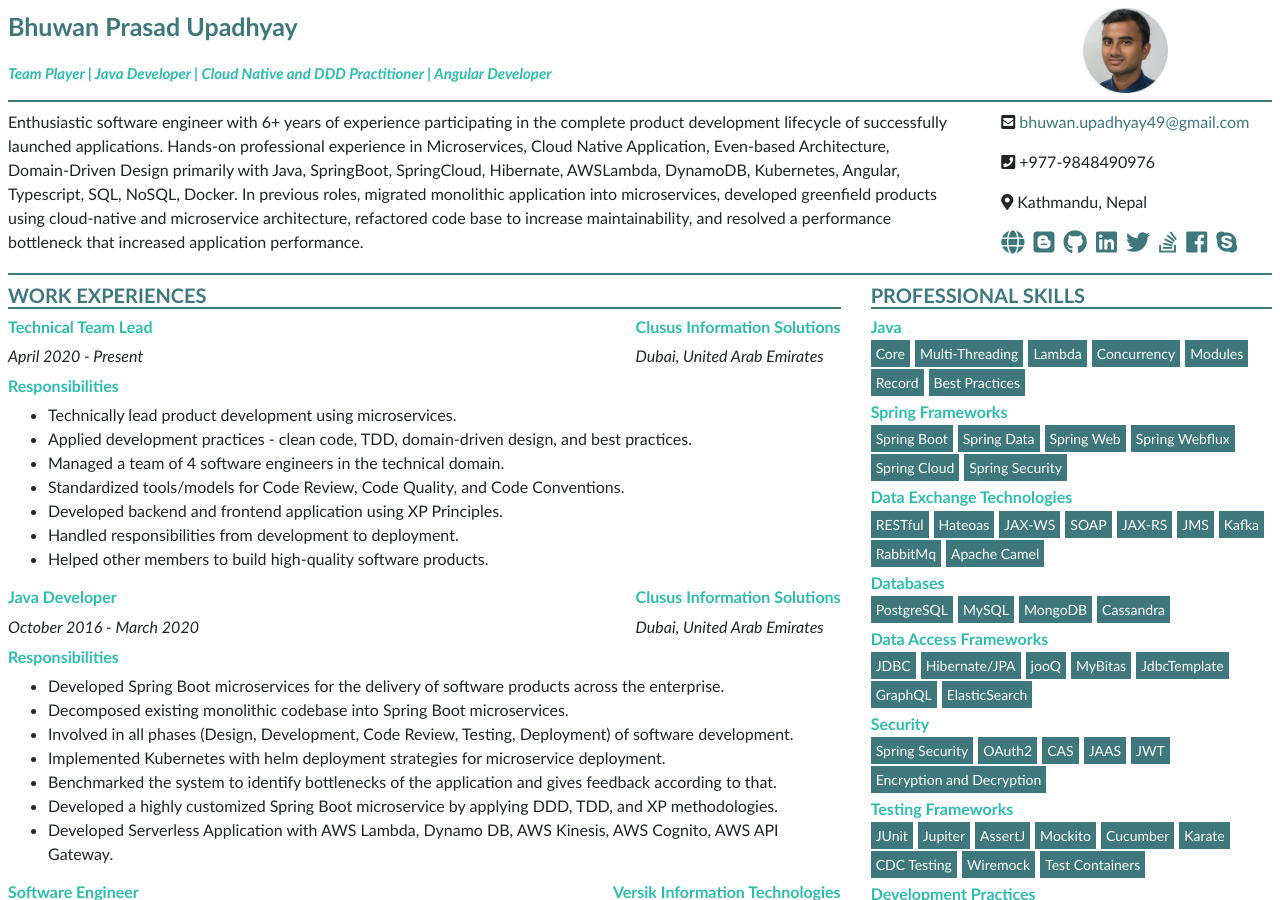
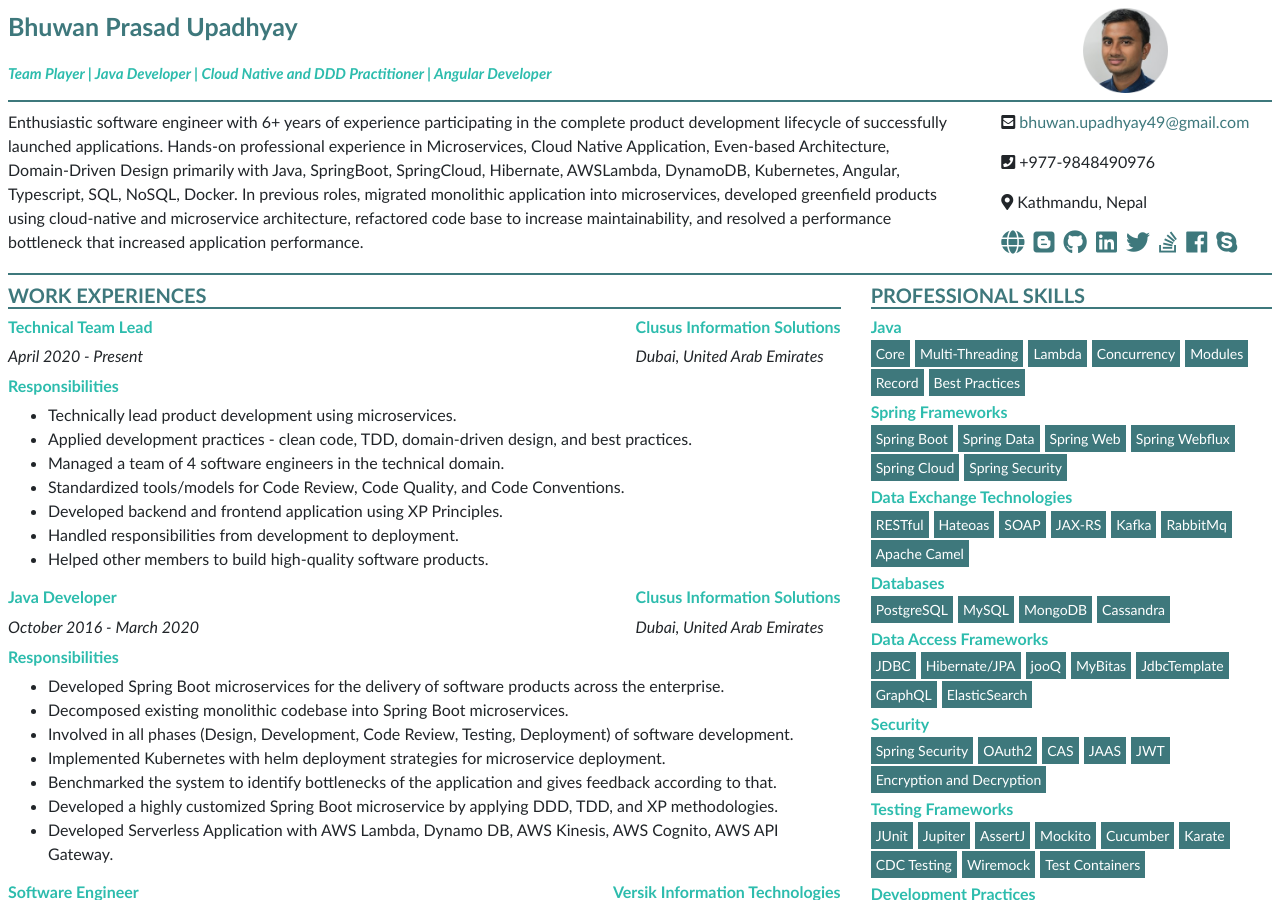
Before and after one commit to BhuwanUpadhyay/cv, a Jekyll site: the page built from index.markdown, in a window 1280 px wide and 900 px high. Built offline with Jekyll 4.4.1, drawn with Linux system fonts in a browser that asks for light colours; nearby versions of some CDN libraries.

```diff
--- a/_data/cv.yml
+++ b/_data/cv.yml
@@ -36,10 +36,8 @@
     categories:
       - name: RESTful
       - name: Hateoas
-      - name: JAX-WS
       - name: SOAP
       - name: JAX-RS
-      - name: JMS
       - name: Kafka
       - name: RabbitMq
       - name: Apache Camel
```
